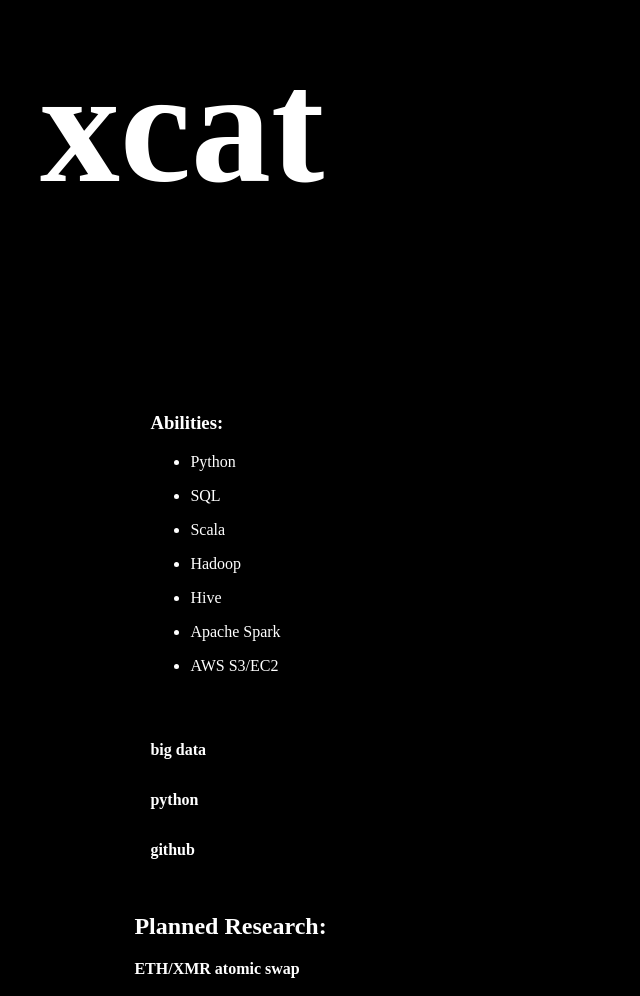
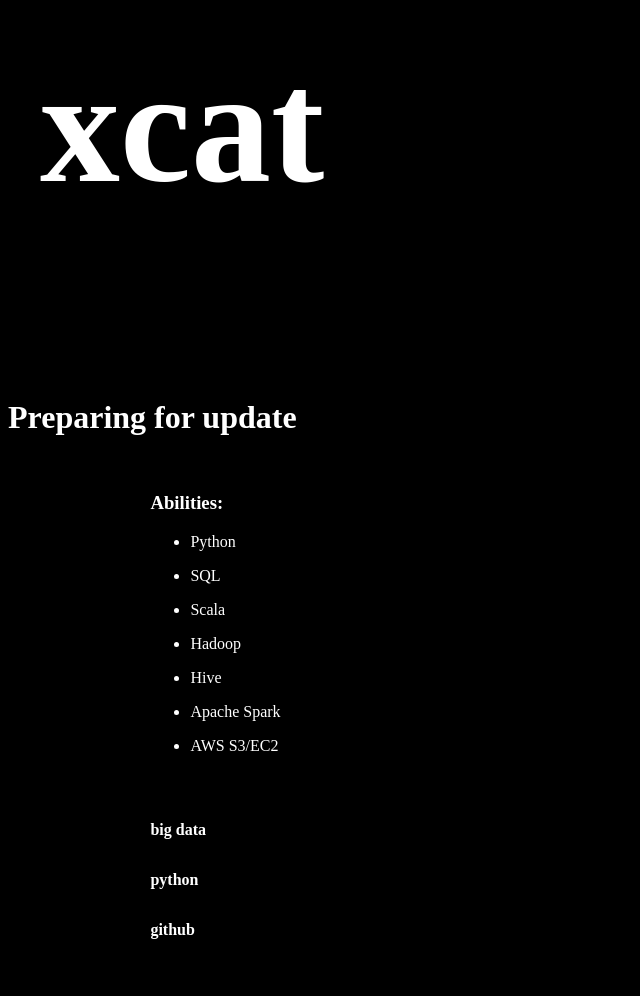
Before and after one commit to xcatblack/web, a plain HTML site: page index.html in a window 1280 px wide. Shown: the part 104-1100 px from the top of the page, without its empty margins (0-640 px from the left). Drawn offline with Linux system fonts and the light colour scheme.

Commit message:
preparing for update

```diff
--- a/index.html
+++ b/index.html
@@ -13,6 +13,10 @@
 	</div>
 
 	<br>
+
+	<div>
+		<h1>Preparing for update</h1>
+	</div>
 
 	<div id='container'>
 	<div id='about'>
```
